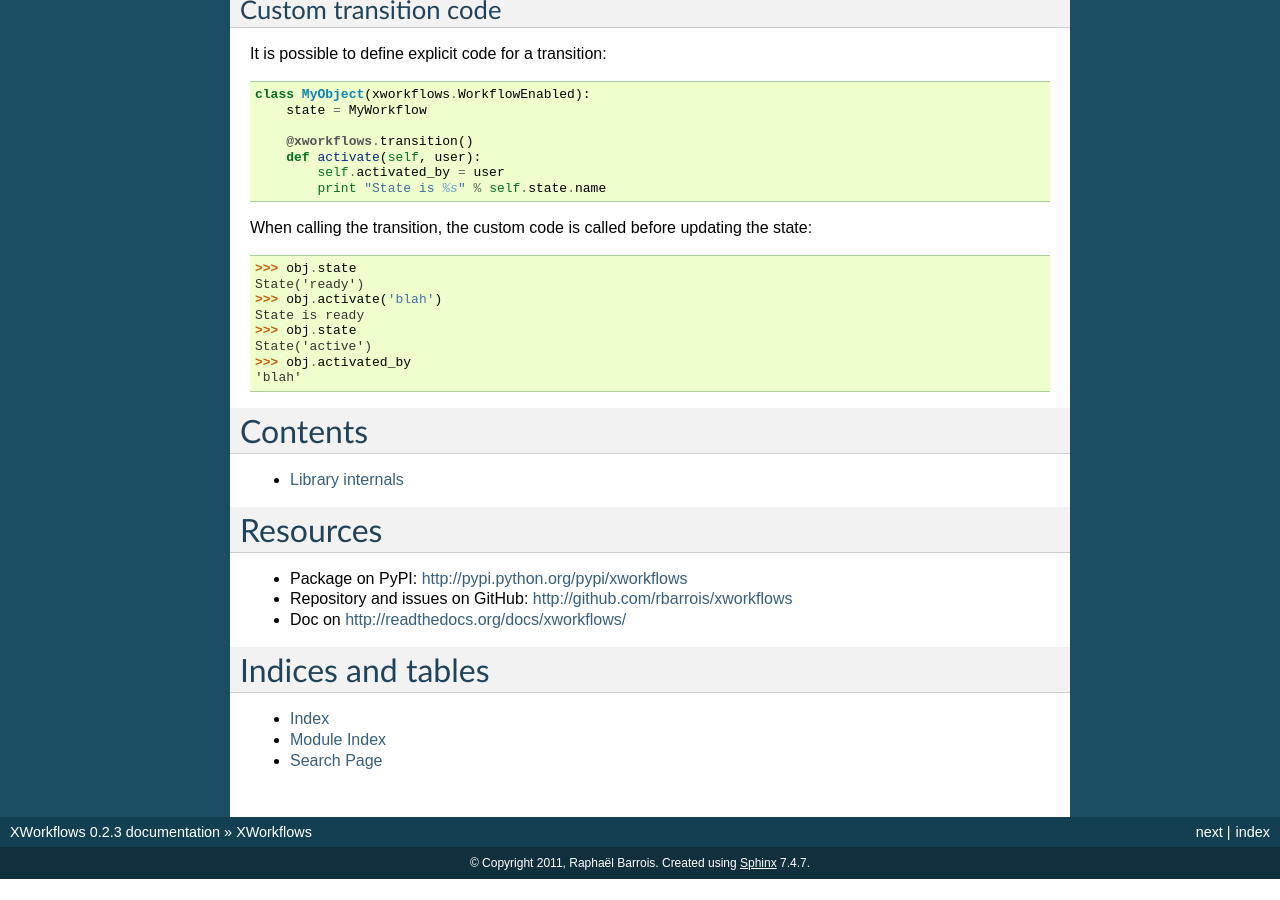
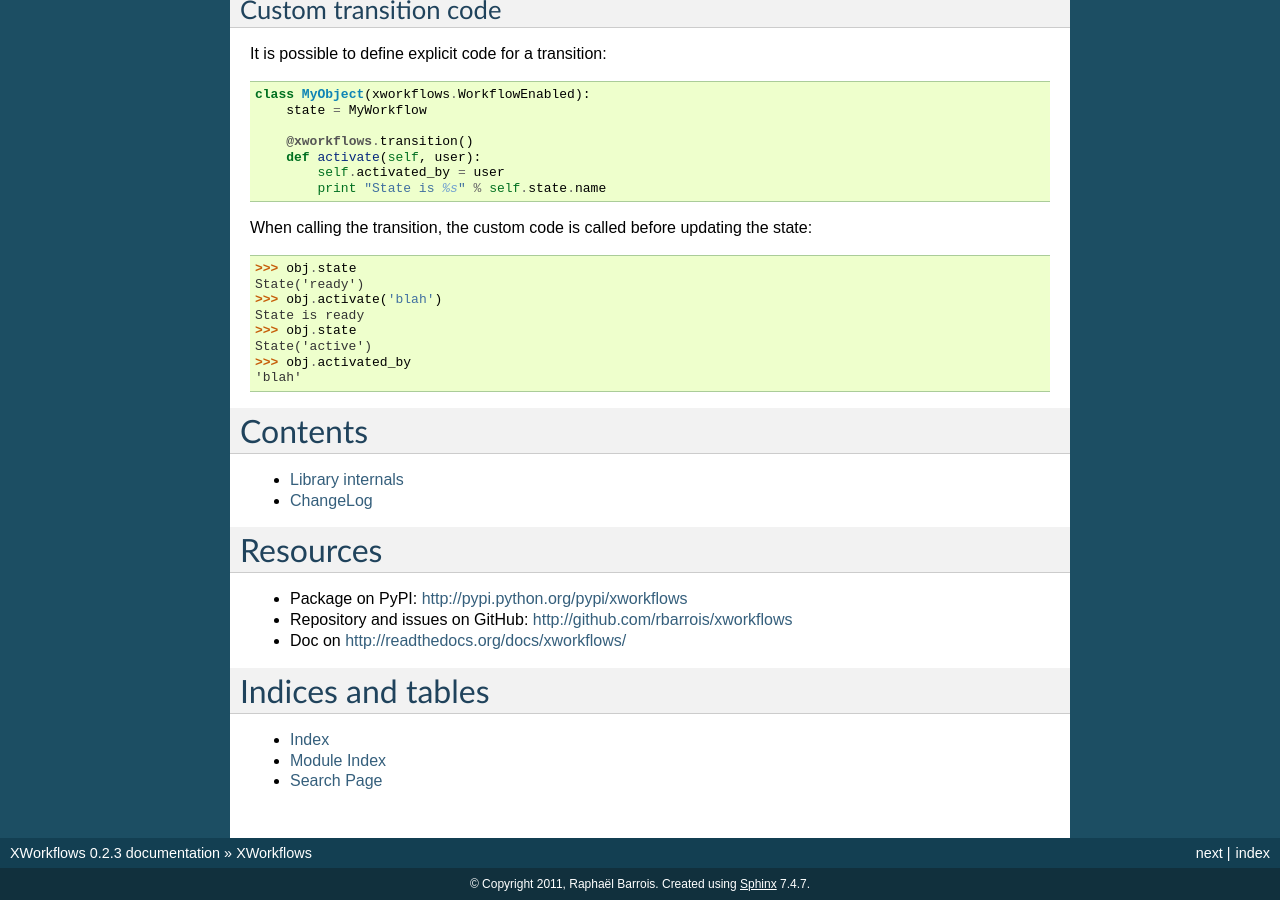
Before and after one commit to rbarrois/xworkflows, a Sphinx documentation site: the page built from doc/index.rst, in a window 1280 px wide and 900 px high, scrolled down 1567 px. Built offline with Sphinx 7.4.7, drawn with Linux system fonts in a browser that asks for light colours; before the commit the page ends 2446 px from its top, so only the background shows below that.

Commit message:
Add ChangeLog.
Signed-off-by: Raphaël Barrois <raphael.barrois@polytechnique.org>

```diff
--- /dev/null
+++ b/doc/changelog.rst
@@ -0,0 +1,4 @@
+ChangeLog
+=========
+
+.. include:: ../ChangeLog
--- a/doc/index.rst
+++ b/doc/index.rst
@@ -127,6 +127,7 @@ Contents
     :maxdepth: 2
 
     internals
+    changelog
 
 Resources
 =========
```
Also changed, not shown: 1 other file.
